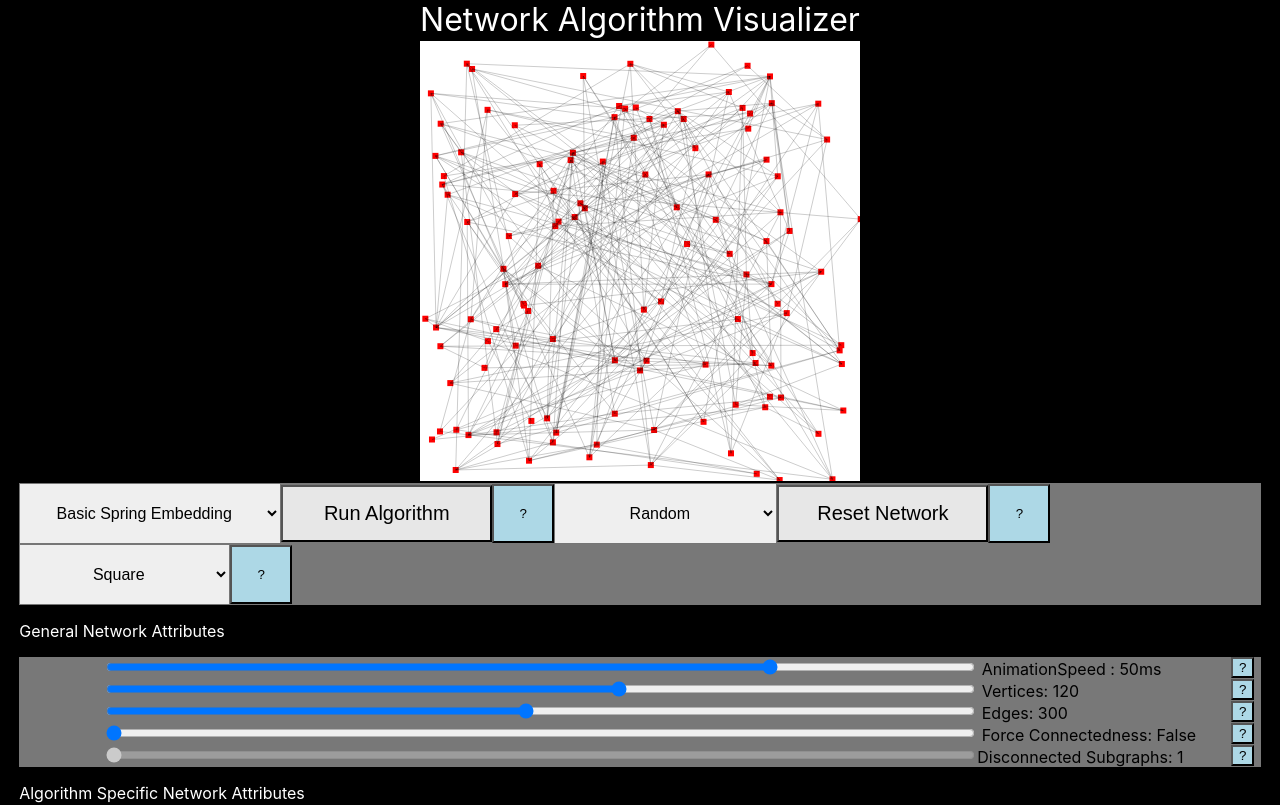
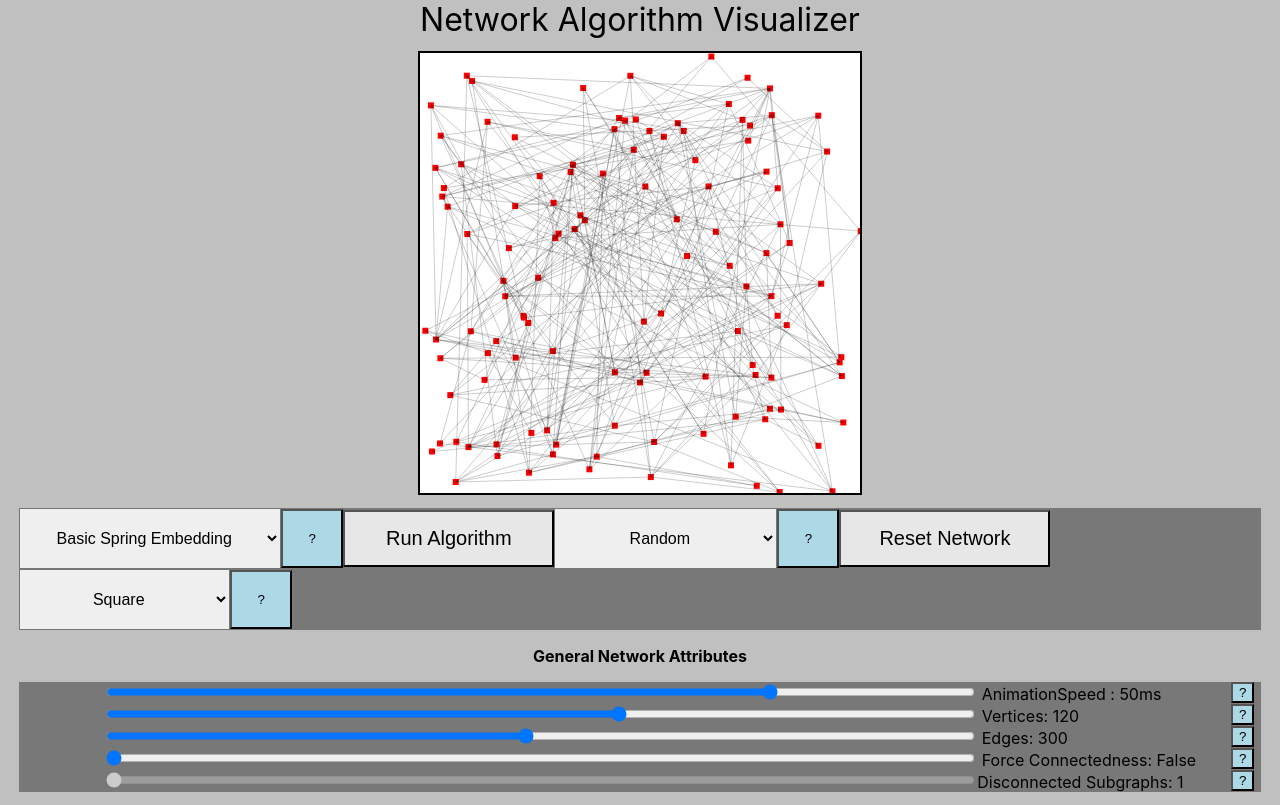
Before and after one commit to alexandreLamarre/Network-Analysis-Visualization, a React (Create React App) app in the folder networks/: page / in a window 1280 px wide. Shown: the top 805 px of the page. Built offline with nearby package versions, Linux system fonts and the light colour scheme.

Commit message:
Visual/layout changes

```diff
--- a/networks/src/AlgorithmAttributes.js
+++ b/networks/src/AlgorithmAttributes.js
@@ -21,7 +21,7 @@ class AlgorithmAttributes extends React.Component{
       tempHeuristic: "Logarithmic", //fruchtermanReingold
       tempHeuristicValue: 1,
       cPercentage: "0", // spring
-      collision: 1, //fruchterman
+      collision: 2, //fruchterman
       distanceType: 1, // spring
     }
     this.help = React.createRef()
--- a/networks/src/App.css
+++ b/networks/src/App.css
@@ -12,5 +12,5 @@
 
 .title{
   font-size: 32px;
-  color: #FFFFFF;
+  color: #000000;
 }
--- a/networks/src/Network.css
+++ b/networks/src/Network.css
@@ -1,4 +1,5 @@
 .networkCanvas{
+  margin-top: 1%;
   background-color: #FFFFFF;
   padding-left: 0;
   padding-right: 0;
@@ -102,6 +103,7 @@
 }
 
 .selectalgorow{
+  margin-top: 1%;
   display: flex;
   flex-direction: row;
   flex-wrap: wrap;
@@ -109,3 +111,7 @@
   align-content: center;
   background-color: #787878;
 }
+
+.sliderHeader{
+  text-align: center;
+}
--- a/networks/src/Network.js
+++ b/networks/src/Network.js
@@ -207,18 +207,18 @@ class NetworkVisualizer extends React.Component{
               <option value = "spring"> Basic Spring Embedding </option>
               <option value = "fruchtermanReingold"> FruchtermanReingold </option>
             </select>
+            <button className = "helpbresized" onClick = {() => this.setHelp("algoType")}> ? </button>
             <button className = "b" onClick = {() => this.runAlgorithm()} disabled = {this.state.running}> Run Algorithm </button>
-            <button className = "helpbresized" onClick = {() => this.setHelp("algoType")}> ? </button>
 
             <select className = "selectalgo">
               <option value = "random" onChange = {(event) => this.setRandomizedType(event.target.value)}> Random </option>
               <option value = "randomcircle" disabled = {true}> Random Circle </option>
               <option value = "randomsymmetry" disabled = {true}> Random Symmetry </option>
             </select>
+            <button className = "helpbresized" onClick = {() => this.setHelp("randomType")}>?</button>
             <button className = "b" disabled = {this.state.running} onClick = {() => this.resetNetwork()}> Reset Network</button>
-            <button className = "helpbresized" onClick = {() => this.setHelp("randomType")}>?</button>
 
-            <select className = "selectalgo" onChange = {(event) => this.setLayoutType(event.target.value)}>
+            <select className = "selectalgo" onChange = {(event) => this.setLayoutType(event.target.value)} disabled = {this.state.running}>
               <option value = "0"> Square </option>
               <option value = "1"> Stretch to Fit </option>
             </select>
@@ -228,7 +228,7 @@ class NetworkVisualizer extends React.Component{
             <HelpWindow ref = {this.help}></HelpWindow>
 
 
-            <p style = {{color: "white"}}> General Network Attributes</p>
+            <p className = "sliderHeader" style = {{color: "black"}}> <b>General Network Attributes</b></p>
             <div className = "sliders">
               <input
               type = "range"
@@ -298,7 +298,7 @@ class NetworkVisualizer extends React.Component{
 
 
 
-            <p style = {{color: "white"}}>Algorithm Specific Network Attributes</p>
+            <p className = "sliderHeader" style = {{color: "black"}}> <b>Algorithm Specific Network Attributes</b></p>
             <AlgorithmAttributes ref = {this.attribute}></AlgorithmAttributes>
 
 
--- a/networks/src/index.css
+++ b/networks/src/index.css
@@ -1,5 +1,5 @@
 body {
-  background-color: #000000;
+  background-color: #C0C0C0;
   margin: 0;
   font-family: -apple-system, BlinkMacSystemFont, 'Segoe UI', 'Roboto', 'Oxygen',
     'Ubuntu', 'Cantarell', 'Fira Sans', 'Droid Sans', 'Helvetica Neue',
```
